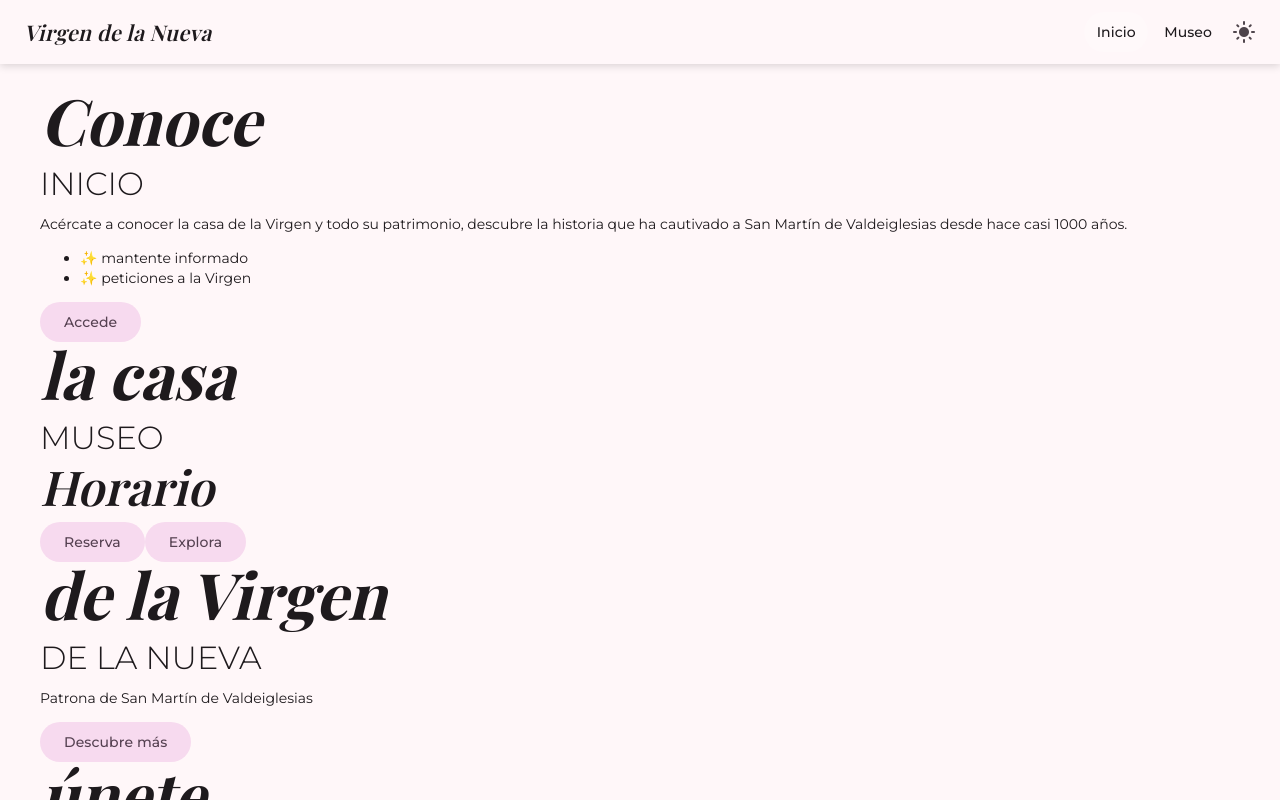
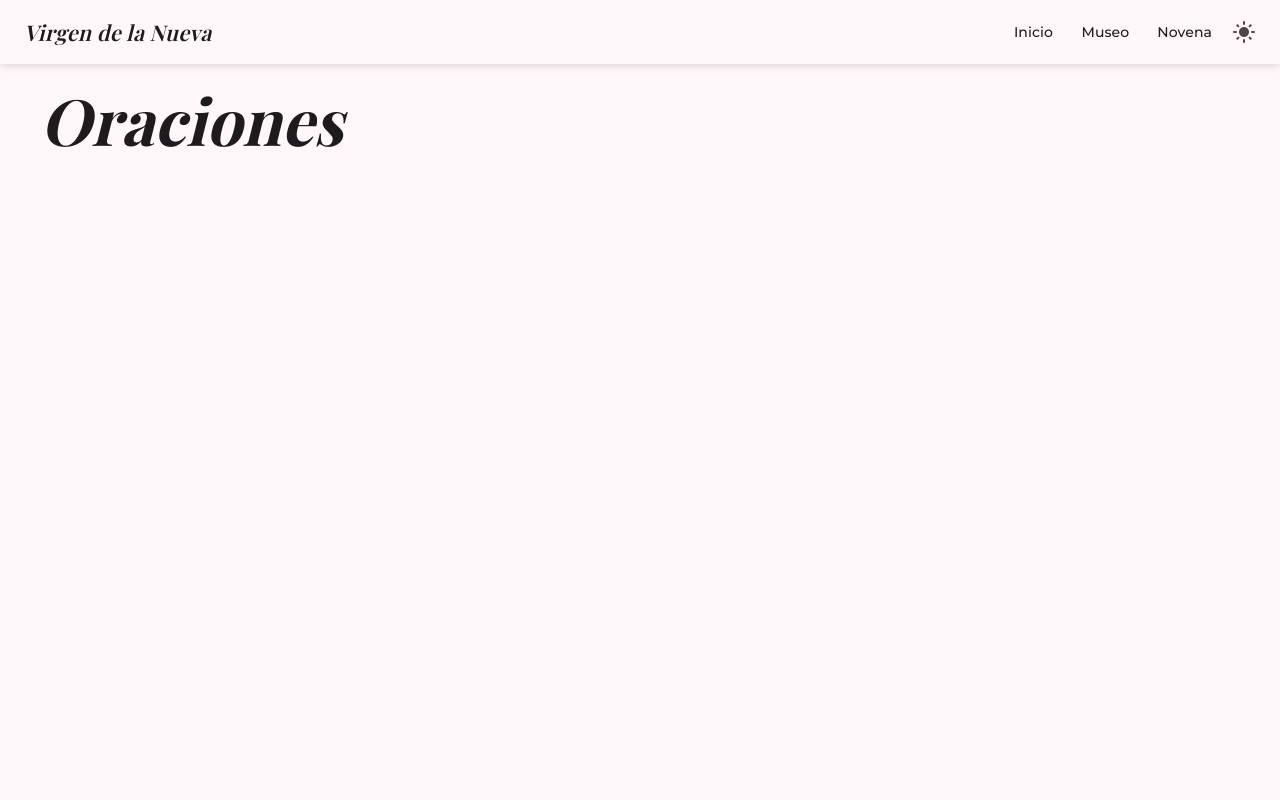
Before and after one commit to davidmimay/lavirgendelanueva, an Angular app: page /oraciones in a window 1280 px wide. Before the commit this address led to /. Built offline with nearby package versions, Linux system fonts and the light colour scheme.

Commit message:
feat(novena): add pray component with routing and basic template; update navbar and footer

```diff
--- a/src/app/app.routes.ts
+++ b/src/app/app.routes.ts
@@ -1,6 +1,7 @@
 import { Routes } from '@angular/router';
 import { Landing } from './pages/landing/landing';
 import { Museum } from './pages/museum/museum';
+import { Pray } from './pages/pray/pray';
 
 export const routes: Routes = [
   {
@@ -11,5 +12,9 @@ export const routes: Routes = [
     path: 'museo',
     loadComponent: () => import('./pages/museum/museum').then(m => m.Museum)
   },
+  {
+    path: 'oraciones',
+    loadComponent: () => import('./pages/pray/pray').then(m => m.Pray)
+  },
   { path: '**', redirectTo: '' },
 ];
--- a/src/app/pages/landing/landing.html
+++ b/src/app/pages/landing/landing.html
@@ -14,9 +14,9 @@
 <button matButton="tonal" routerLink="/museo">Explora</button>
 
 <h1>de la Virgen</h1>
-<h5>DE LA NUEVA</h5>
+<h5>VIRGEN DE LA NUEVA</h5>
 <p>Patrona de San Martín de Valdeiglesias</p>
-<button matButton="tonal">Descubre más</button>
+<button matButton="tonal" routerLink="/virgen">Descubre más</button>
 
 <h1>únete</h1>
 <h5>HERMANDAD</h5>
@@ -29,23 +29,26 @@
   <li>✨ capilla portatil</li>
   <li>✨ chat de miembros</li>
 </ul>
+<button matButton="tonal" routerLink="/hermandad">Descubre más</button>
 
 <h1>colabora</h1>
 <h5>DONACIONES</h5>
 <p>Velario virtual con peticiones a la Virgen</p>
-<button matButton="tonal">Encender 🕯️</button>
+<button matButton="tonal" routerLink="/donaciones">Encender 🕯️</button>
 
 <h1>y vive</h1>
-<h5>NOVENA</h5>
+<h5>ORACIONES</h5>
 <h3>2 supporters</h3>
 <p>Reza la novena a la Virgen de la Nueva para conseguir las gracias que si intercesión concede.</p>
+<button matButton="tonal" routerLink="/oraciones">Reza</button>
 
 <h1>la historia</h1>
 <h5>ROMERÍA</h5>
 <p>participa en la Romería que se realiza anualmente en honor a la Virgen en San Martín de Valdeiglesias, Madrid (España)</p>
+<button matButton="tonal" routerLink="/romeria">Acompañar</button>
 
-<h1>La Virgen que conmueve a un pueblo madrileño desde hace 1000 años.</h1>
-<h1>¡Viva la Virgen de la Nueva!</h1>
+<h4>La Virgen que conmueve a un pueblo madrileño desde hace 1000 años.</h4>
+<h3>¡Viva la Virgen de la Nueva!</h3>
 
 <!--
 <h1>Preguntas frecuentes</h1>
--- /dev/null
+++ b/src/app/pages/pray/pray.html
@@ -0,0 +1 @@
+<h1>Oraciones</h1>
--- /dev/null
+++ b/src/app/pages/pray/pray.ts
@@ -0,0 +1,9 @@
+import { Component } from '@angular/core';
+
+@Component({
+  imports: [],
+  selector: 'app-pray',
+  styleUrl: './pray.scss',
+  templateUrl: './pray.html',
+})
+export class Pray {}
--- a/src/app/shared/footer/footer.html
+++ b/src/app/shared/footer/footer.html
@@ -1,7 +1,7 @@
 <footer class="footer">
   <div class="footer-content">
-    <h3>Powered by Google</h3>
-    <h5>Angular + Material + Firebase</h5>
+    <h5>Powered by Google</h5>
+    <h6>Angular + Material + Firebase</h6>
     <a matButton="elevated" href="https://github.com/davidmimay" target="_blank" rel="noopener noreferrer">
         github.com/davidmimay
     </a>
--- a/src/app/shared/navbar/navbar.html
+++ b/src/app/shared/navbar/navbar.html
@@ -12,6 +12,11 @@
          [routerLinkActiveOptions]="{ exact: true }"
          (click)="closeSidenav()">
         Museo
+      </a>
+      <a mat-list-item routerLink="/oraciones" routerLinkActive="active"
+         [routerLinkActiveOptions]="{ exact: true }"
+         (click)="closeSidenav()">
+        Oraciones
       </a>
       <!-- Aquí irán más enlaces -->
       <app-theme-toggle />
@@ -42,6 +47,10 @@
            [routerLinkActiveOptions]="{ exact: true }">
           Museo
         </a>
+        <a mat-button routerLink="/novena" routerLinkActive="active"
+           [routerLinkActiveOptions]="{ exact: true }">
+          Novena
+        </a>
         <!-- Aquí irán más enlaces -->
       </nav>
       <app-theme-toggle />
```
Also changed, not shown: src/app/pages/pray/pray.scss (added), 2 other files (tests, documents, lock files or other folders).
